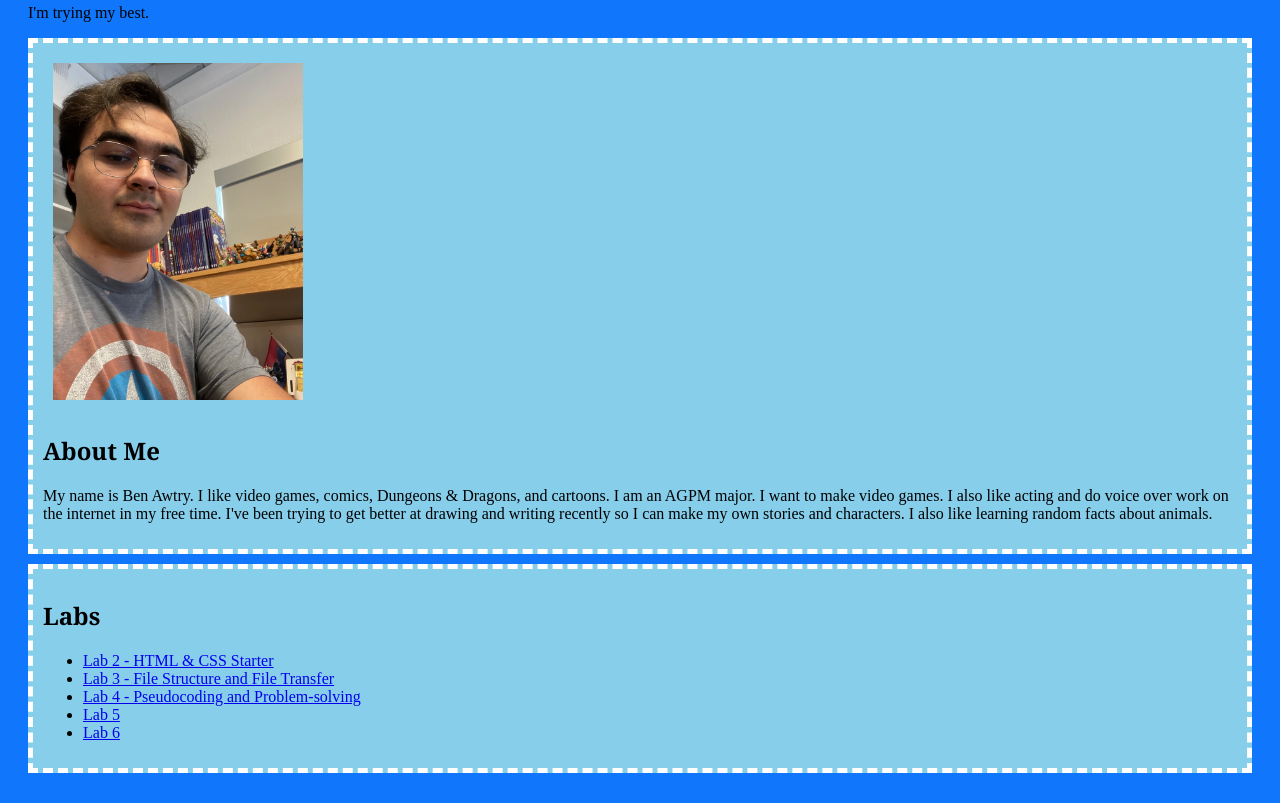
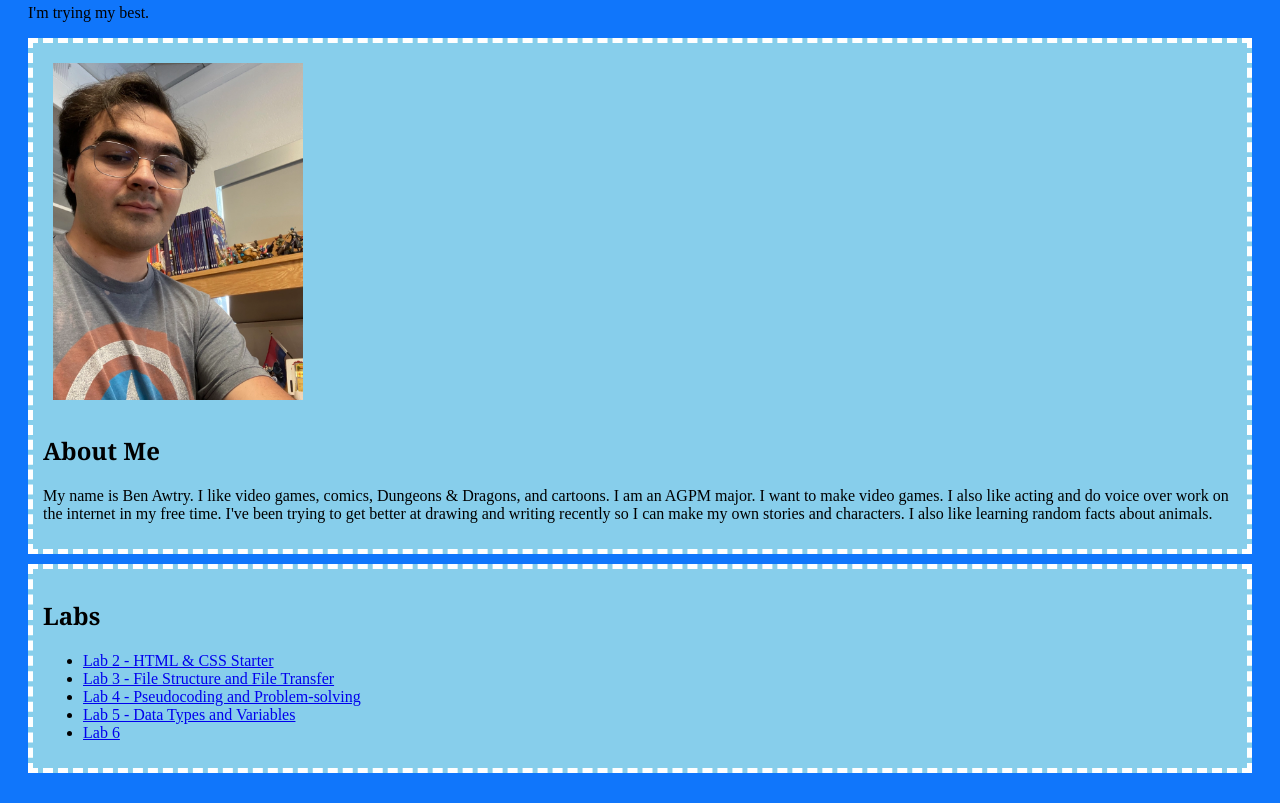
Before and after one commit to BennyBoi365/art101, a plain HTML site: page index.html in a window 1280 px wide. Shown: the part 112-915 px from the top of the page. Drawn offline with Linux system fonts and the light colour scheme.

Commit message:
lab5link

```diff
--- a/index.html
+++ b/index.html
@@ -42,7 +42,7 @@
 					<li><a href="lab2/index.html"> Lab 2 - HTML & CSS Starter</a></li>
 					<li><a href="lab3/index.html"> Lab 3 - File Structure and File Transfer</a></li>
 					<li><a href="lab4/index.html"> Lab 4 - Pseudocoding and Problem-solving</a></li>
-					<li><a href="lab5/index.html"> Lab 5</a></li>
+					<li><a href="lab5/index.html"> Lab 5 - Data Types and Variables</a></li>
 					<li><a href="lab6/index.html"> Lab 6</a></li>
 				 </ul>
 			 </div>
```
